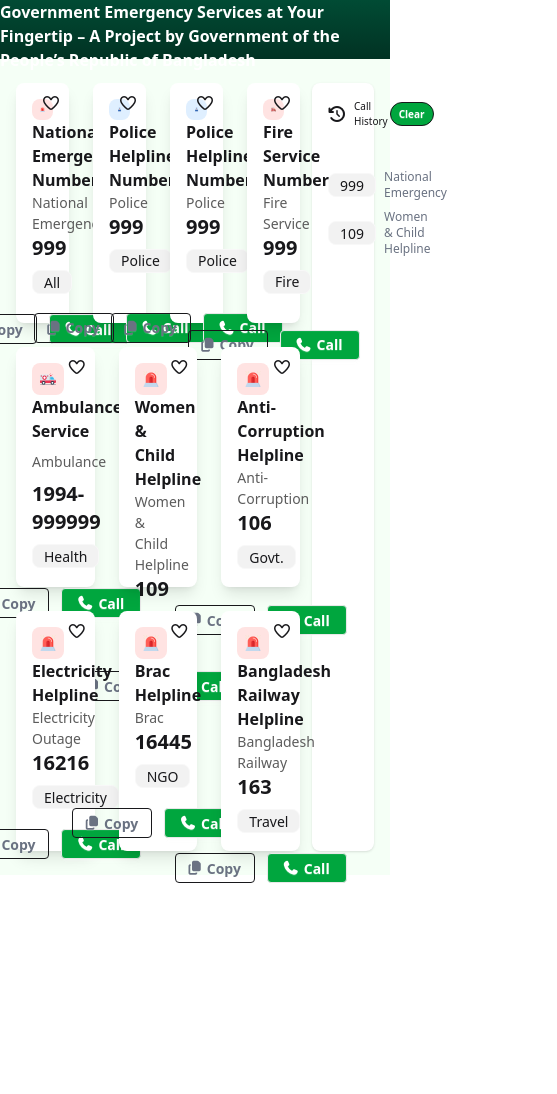
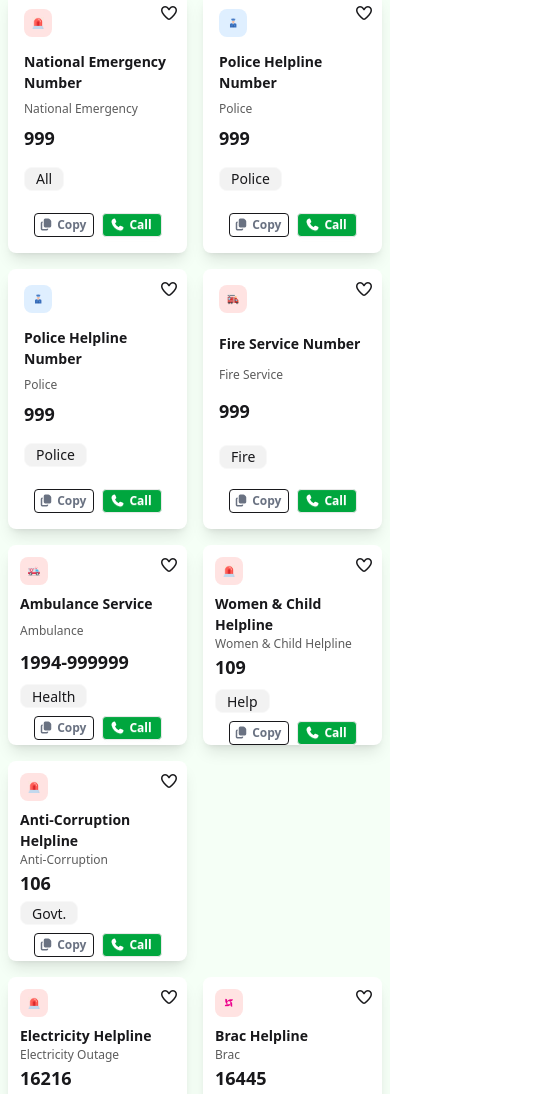
Before and after one commit to oniichan28/B12-A5-Emergency-Hotline, a plain HTML site: page index.html in a window 390 px wide. Shown: the part 283-1377 px from the top of the page, 557 px wide, since content can reach past the window. Before the commit the page ends 1166 px from the top, so only its background shows below. Drawn offline with nearby package versions, Linux system fonts and the light colour scheme; a web font is replaced by a local one.

Commit message:
responsive error ficed and added copy and heart js

```diff
--- a/index.html
+++ b/index.html
@@ -10,212 +10,274 @@
 <script src="https://cdn.jsdelivr.net/npm/@tailwindcss/browser@4"></script>
 <!-- Font Awesome CDN -->
  <link rel="stylesheet" href="https://cdnjs.cloudflare.com/ajax/libs/font-awesome/7.0.0/css/all.min.css" integrity="sha512-DxV+EoADOkOygM4IR9yXP8Sb2qwgidEmeqAEmDKIOfPRQZOWbXCzLC6vjbZyy0vPisbH2SyW27+ddLVCN+OMzQ==" crossorigin="anonymous" referrerpolicy="no-referrer" />
+
+ <!-- Hind Sans Font CDN -->
+<link rel="preconnect" href="https://fonts.googleapis.com">
+<link rel="preconnect" href="https://fonts.gstatic.com" crossorigin>
+<link href="https://fonts.googleapis.com/css2?family=Hind+Madurai:wght@300;400;500;600;700&display=swap" rel="stylesheet">
 </head>
 <body>
    <header>
      <!-- Navbar Here -->
-     <div class="navbar bg-base-100 shadow-sd mt-5">
-  <div class="flex-1">
-    <a class="btn btn-ghost text-xl">
-    <img src="./assets/logo.png" class="w-[50px] h-[50px]" alt="">
-    <h3 class="text-2xl text-[#006747] font-bold w-[135px]h-[45px] ">Emergency <br> Service</h3>
-  </a>
+     <div class="navbar bg-base-100 shadow-sd mt-5 px-2 md:px-0">
+  <div class="navbar-start flex items-center">
+    <a class="btn btn-ghost text-xl flex items-center gap-2">
+      <img src="./assets/logo.png" class="w-[40px] h-[40px] md:w-[50px] md:h-[50px]" alt="">
+      <h3 class="text-lg md:text-2xl text-[#006747] font-bold w-[110px] md:w-[135px] h-[35px] md:h-[45px] hind-madurai-bold">Emergency <br> Service</h3>
+    </a>
   </div>
-  <div class="flex-none flex items-center gap-4">
-    <div class="flex items-center gap-2">
-      <div class="w-[120px] h-[50px] rounded-[50px] justify-center items-center text-center content-center flex font-bold bg-[#41FF6B]/10 gap-2 opacity-10%">
+  <div class="flex-none flex items-center gap-2 md:gap-4">
+    <div class="flex items-center gap-1 md:gap-2">
+      <div class="w-[70px] md:w-[120px] h-[35px] md:h-[50px] rounded-[50px] justify-center items-center text-center content-center flex font-bold bg-[#41FF6B]/10 gap-1 md:gap-2 opacity-10%">
         <span id="heartCount" class="font-bold">0</span>
-      <img src="./assets/heart.png" class="w-[25px] h-[25px]" alt="">
+        <img src="./assets/heart.png" class="w-[18px] md:w-[25px] h-[18px] md:h-[25px]" alt="">
       </div>
-     <div class="w-[120px] h-[50px] rounded-[50px] justify-center items-center text-center content-center flex font-bold bg-[#41FF6B]/10 gap-2 opacity-10%"> <span id="coinCount" class="font-bold">100</span>
-      <img src="./assets/coin.png" class="w-[25px] h-[25px]" alt="">
-    </div>
-      <span id="" class="bg-[#00A63E] w-[120px] h-[50px] rounded-[50px] justify-center items-center text-center content-center text-white font-bold">0 Copy</span>
+      <div class="w-[70px] md:w-[120px] h-[35px] md:h-[50px] rounded-[50px] justify-center items-center text-center content-center flex font-bold bg-[#41FF6B]/10 gap-1 md:gap-2 opacity-10%">
+        <span id="coinCount" class="font-bold">100</span>
+        <img src="./assets/coin.png" class="w-[18px] md:w-[25px] h-[18px] md:h-[25px]" alt="">
+      </div>
+      <span id="copyCount" class="bg-[#00A63E] w-[70px] md:w-[120px] h-[35px] md:h-[50px] rounded-[50px] justify-center items-center text-center content-center text-white font-bold text-xs md:text-base">0 Copy</span>
     </div>
   </div>
 </div>
 <!-- Banner Section Here -->
- <section class="bg-gradient-to-b from-[#013223] via-[#006747] to-[#013223] max-w-full h-[240px] flex flex-col justify-center items-center mt-4">
-  <img src="./assets/logo-dark.png" class="w-[90px] h-[90px]" alt="">
-  <h1 class="font-bold text-white text-4xl mt-2">Emergency Service Directory</h1>
-  <h3 class="font-semibold mt-4 text-white">Government Emergency Services at Your Fingertip – A Project by  Government of the People’s Republic of Bangladesh</h3>
+ <section class="bg-gradient-to-b from-[#013223] via-[#006747] to-[#013223] max-w-full h-[160px] md:h-[240px] flex flex-col justify-center items-center mt-4 px-2">
+  <img src="./assets/logo-dark.png" class="w-[60px] h-[60px] md:w-[90px] md:h-[90px]" alt="">
+  <h1 class="font-bold text-white text-2xl md:text-4xl mt-2 hind-madurai-bold">Emergency Service Directory</h1>
+  <h3 class="font-semibold mt-2 md:mt-4 text-white text-xs md:text-base text-center hind-madurai-bold">Government Emergency Services at Your Fingertip – A Project by  Government of the People’s Republic of Bangladesh</h3>
  </section>
    </header>
 
 <!-- Card Section Here -->
-<main class="mx-auto px-4 py-6 md:py-10 grid grid-cols-5 gap-3 bg-[#F5FFF6]">
+<main class="mx-auto px-2 md:px-4 py-4 md:py-10 grid grid-cols-1 md:grid-cols-5 gap-3 bg-[#F5FFF6]">
 
-  <div class="col-span-4 flex flex-col gap-6">
+  <div class="md:col-span-4 flex flex-col gap-4 md:gap-6">
 
-    <div class="grid grid-cols-4 gap-6">
+    <div class="grid grid-cols-2 md:grid-cols-4 gap-4 md:gap-6">
       <section>
-        <div class="h-[240px] card bg-white shadow-lg border-gray-500 p-4 relative">
-          <button class="absolute top-2 right-2"><i class="fa-regular fa-heart"></i></button>
-          <img src="./assets/emergency.png" class="w-[32px] h-[32px] bg-[#FFE3E2] rounded-lg p-2" alt="">
-          <h3 class="font-bold text-[16px]">National Emergency <br> Number</h3>
-          <p class="text-[#5C5C5C] text-[14px]">National Emergency</p>
-          <h2 class="font-bold text-xl">999</h2>
+       <div class="card bg-white shadow-lg border-gray-500 p-4 flex flex-col min-h-[260px] md:min-h-[280px] justify-between relative">
+
+          <button class="absolute top-2 right-2 heart-btn cursor-pointer">
+  <i class="fa-regular fa-heart"></i>
+</button>
+
+          <img src="./assets/emergency.png" class="w-[28px] h-[28px] md:w-[32px] md:h-[32px] bg-[#FFE3E2] rounded-lg p-2" alt="">
+          <h3 class="font-bold text-[14px] service-name ind-madurai-bold-semibold mt-2 md:text-[16px]">National Emergency <br> Number</h3>
+          <p class="text-[#5C5C5C] text-[12px] md:text-[14px]">National Emergency</p>
+          <h2 class="service-number font-bold text-lg md:text-xl">999</h2>
           <span class="badge bg-[#F2F2F2] mt-2">All</span>
-          <div class="flex justify-center gap-3 mt-5">
-            <button class="btn btn-outline w-[80px] h-[30px] text-gray-500"><i class="fa-solid fa-copy"></i> Copy</button>
-            <button class="btn bg-[#00A63E] text-white w-[80px] h-[30px]"><i class="fa-solid fa-phone"></i> Call</button>
+          <div class="flex justify-center gap-2 md:gap-3 mt-4">
+            <button class="btn btn-outline copy-btn w-[60px] md:w-[80px] h-[24px] md:h-[30px] text-gray-500 text-xs md:text-base">
+              <i class="fa-solid fa-copy"></i> Copy</button>
+
+            <button class="btn call-btn bg-[#00A63E] text-white w-[60px] md:w-[80px] h-[24px] md:h-[30px] text-xs md:text-base"><i class="fa-solid fa-phone"></i> Call</button>
           </div>
         </div>
       </section>
       <section>
-        <div class="h-[240px] card bg-white shadow-lg border-gray-500 p-4 relative">
-          <button class="absolute top-2 right-2"><i class="fa-regular fa-heart"></i></button>
-          <img src="./assets/police.png" class="w-[32px] h-[32px] bg-[#DFEFFF] rounded-lg p-2" alt="">
-          <h3 class="font-bold text-[16px]">Police Helpline Number</h3>
-          <p class="text-[#5C5C5C] text-[14px]">Police</p>
-          <h2 class="font-bold text-xl">999</h2>
+       <div class="card bg-white shadow-lg border-gray-500 p-4 flex flex-col min-h-[260px] md:min-h-[280px] justify-between relative">
+
+          <button class="absolute top-2 right-2 heart-btn cursor-pointer">
+  <i class="fa-regular fa-heart"></i>
+</button>
+
+          <img src="./assets/police.png" class="w-[28px] h-[28px] md:w-[32px] md:h-[32px] bg-[#DFEFFF] rounded-lg p-2" alt="">
+          <h3 class="font-bold text-[14px] service-name ind-madurai-bold-semibold mt-2 md:text-[16px]">Police Helpline Number</h3>
+          <p class="text-[#5C5C5C] text-[12px] md:text-[14px]">Police</p>
+          <h2 class="service-number font-bold text-lg md:text-xl">999</h2>
           <span class="badge bg-[#F2F2F2] mt-2">Police</span>
-          <div class="flex justify-center gap-3 mt-10">
-            <button class="btn btn-outline w-[80px] h-[30px] text-gray-500"><i class="fa-solid fa-copy"></i> Copy</button>
-            <button class="btn bg-[#00A63E] text-white w-[80px] h-[30px]"><i class="fa-solid fa-phone"></i> Call</button>
+          <div class="flex justify-center gap-2 md:gap-3 mt-4">
+            <button class="btn btn-outline copy-btn w-[60px] md:w-[80px] h-[24px] md:h-[30px] text-gray-500 text-xs md:text-base">
+              <i class="fa-solid fa-copy"></i> Copy</button>
+
+            <button class="btn call-btn bg-[#00A63E] text-white w-[60px] md:w-[80px] h-[24px] md:h-[30px] text-xs md:text-base"><i class="fa-solid fa-phone"></i> Call</button>
           </div>
         </div>
       </section>
       <section>
-        <div class="h-[240px] card bg-white shadow-lg border-gray-500 p-4 relative">
-          <button class="absolute top-2 right-2"><i class="fa-regular fa-heart"></i></button>
-          <img src="./assets/police.png" class="w-[32px] h-[32px] bg-[#DFEFFF] rounded-lg p-2" alt="">
-          <h3 class="font-bold text-[16px]">Police Helpline Number</h3>
-          <p class="text-[#5C5C5C] text-[14px]">Police</p>
-          <h2 class="font-bold text-xl">999</h2>
+       <div class="card bg-white shadow-lg border-gray-500 p-4 flex flex-col min-h-[260px] md:min-h-[280px] justify-between relative">
+
+          <button class="absolute top-2 right-2 heart-btn cursor-pointer">
+  <i class="fa-regular fa-heart"></i>
+</button>
+
+          <img src="./assets/police.png" class="w-[28px] h-[28px] md:w-[32px] md:h-[32px] bg-[#DFEFFF] rounded-lg p-2" alt="">
+          <h3 class="font-bold text-[14px] service-name ind-madurai-bold-semibold mt-2 md:text-[16px]">Police Helpline Number</h3>
+          <p class="text-[#5C5C5C] text-[12px] md:text-[14px]">Police</p>
+          <h2 class="service-number font-bold text-lg md:text-xl">999</h2>
           <span class="badge bg-[#F2F2F2] mt-2">Police</span>
-          <div class="flex justify-center gap-3 mt-10">
-            <button class="btn btn-outline w-[80px] h-[30px] text-gray-500"><i class="fa-solid fa-copy"></i> Copy</button>
-            <button class="btn bg-[#00A63E] text-white w-[80px] h-[30px]"><i class="fa-solid fa-phone"></i> Call</button>
+          <div class="flex justify-center gap-2 md:gap-3 mt-4">
+            <button class="btn btn-outline copy-btn w-[60px] md:w-[80px] h-[24px] md:h-[30px] text-gray-500 text-xs md:text-base">
+              <i class="fa-solid fa-copy"></i> Copy</button>
+
+            <button class="btn call-btn bg-[#00A63E] text-white w-[60px] md:w-[80px] h-[24px] md:h-[30px] text-xs md:text-base"><i class="fa-solid fa-phone"></i> Call</button>
           </div>
         </div>
       </section>
        <section>
-        <div class="h-[240px] card bg-white shadow-lg border-gray-500 p-4 relative">
-          <button class="absolute top-2 right-2"><i class="fa-regular fa-heart"></i></button>
-          <img src="./assets/fire-service.png" class="w-[32px] h-[32px] bg-[#FFE3E2] rounded-lg p-2" alt="">
-          <h3 class="font-bold text-[16px]">Fire Service Number</h3>
-          <p class="text-[#5C5C5C] text-[14px]">Fire Service</p>
-          <h2 class="font-bold text-xl">999</h2>
+       <div class="card bg-white shadow-lg border-gray-500 p-4 flex flex-col min-h-[260px] md:min-h-[280px] justify-between relative">
+
+          <button class="absolute top-2 right-2 heart-btn cursor-pointer">
+  <i class="fa-regular fa-heart"></i>
+</button>
+
+          <img src="./assets/fire-service.png" class="w-[28px] h-[28px] md:w-[32px] md:h-[32px] bg-[#FFE3E2] rounded-lg p-2" alt="">
+          <h3 class="font-bold text-[14px] service-name ind-madurai-bold-semibold mt-2 md:text-[16px]">Fire Service Number</h3>
+          <p class="text-[#5C5C5C] text-[12px] md:text-[14px]">Fire Service</p>
+          <h2 class="service-number font-bold text-lg md:text-xl">999</h2>
           <span class="badge bg-[#F2F2F2] mt-2">Fire</span>
-          <div class="flex justify-center gap-3 mt-9">
-            <button class="btn btn-outline w-[80px] h-[30px] text-gray-500"><i class="fa-solid fa-copy"></i> Copy</button>
-            <button class="btn bg-[#00A63E] text-white w-[80px] h-[30px]"><i class="fa-solid fa-phone"></i> Call</button>
+          <div class="flex justify-center gap-2 md:gap-3 mt-2 md:mt-9">
+            <button class="btn btn-outline copy-btn w-[60px] md:w-[80px] h-[24px] md:h-[30px] text-gray-500 text-xs md:text-base">
+  <i class="fa-solid fa-copy"></i> Copy
+</button>
+
+            <button class="btn call-btn bg-[#00A63E] text-white w-[60px] md:w-[80px] h-[24px] md:h-[30px] text-xs md:text-base"><i class="fa-solid fa-phone"></i> Call</button>
           </div>
         </div>
       </section>
     </div>
 
-    <div class="grid grid-cols-3 gap-6">
+    <div class="grid grid-cols-2 md:grid-cols-3 gap-4 md:gap-6">
         <section>
-<div class=" h-[240px] card bg-white shadow-lg border-gray-500 p-4 relative">
-  <button class="absolute top-2 right-2  "><i class="fa-regular fa-heart"></i></button>
-  <img src="./assets/ambulance.png" class="w-[32px] h-[32px] bg-[#FFE3E2] bg-cover bg-center rounded-lg p-2" alt="">
-  <h3 class="font-bold text-[16px] mt2-">Ambulance Service</h3>
-  <p class="text-[#5C5C5C] text-[14px] mt-2">Ambulance</p>
-  <h2 class="font-bold text-xl mt-2">1994-999999</h2>
-  <span class="badge bg-[#F2F2F2] mt-2 ">Health</span>
-  <div class="flex justify-center gap-3 mt-5 ">
-        <button class="btn btn-outline w-[80px] h-[30px] text-gray-500"><i class="fa-solid fa-copy"></i> Copy</button>
-        <button class="btn bg-[#00A63E] text-white w-[80px] h-[30px]"> <i class="fa-solid fa-phone"></i>Call</button>
+<div class="h-[200px] md:h-[240px] card bg-white shadow-lg border-gray-500 p-3 md:p-4 relative flex flex-col">
+  <button class="absolute top-2 right-2 heart-btn cursor-pointer">
+  <i class="fa-regular fa-heart"></i>
+</button>
+
+  <img src="./assets/ambulance.png" class="w-[28px] h-[28px] md:w-[32px] md:h-[32px] bg-[#FFE3E2] bg-cover bg-center rounded-lg p-2" alt="">
+  <h3 class="font-bold text-[14px] service-name ind-madurai-bold-semibold mt-2 md:text-[16px] mt2-">Ambulance Service</h3>
+  <p class="text-[#5C5C5C] text-[12px] md:text-[14px] mt-2">Ambulance</p>
+  <h2 class="service-number font-bold text-lg md:text-xl mt-2">1994-999999</h2>
+  <span class="badge bg-[#F2F2F2] mt-2">Health</span>
+  <div class="flex justify-center gap-2 md:gap-3 mt-2 md:mt-5">
+        <button class="btn btn-outline copy-btn w-[60px] md:w-[80px] h-[24px] md:h-[30px] text-gray-500 text-xs md:text-base">
+  <i class="fa-solid fa-copy"></i> Copy
+</button>
+
+        <button class="btn call-btn bg-[#00A63E] text-white w-[60px] md:w-[80px] h-[24px] md:h-[30px] text-xs md:text-base"> <i class="fa-solid fa-phone"></i>Call</button>
       </div>
 </div>
   </section>
     <section>
-<div class=" h-[240px] card bg-white shadow-lg border-gray-500 p-4 relative">
-  <button class="absolute top-2 right-2  "><i class="fa-regular fa-heart"></i></button>
-  <img src="./assets/emergency.png" class="w-[32px] h-[32px] bg-[#FFE3E2] bg-cover bg-center rounded-lg p-2" alt="">
-  <h3 class="font-bold text-[16px]">Women & Child Helpline</h3>
-  <p class="text-[#5C5C5C] text-[14px]">Women & Child Helpline</p>
-  <h2 class="font-bold text-xl">109</h2>
-  <span class="badge bg-[#F2F2F2] mt-2 ">Help</span>
-  <div class="flex justify-center gap-3 mt-9 ">
-        <button class="btn btn-outline w-[80px] h-[30px] text-gray-500"><i class="fa-solid fa-copy"></i> Copy</button>
-        <button class="btn bg-[#00A63E] text-white w-[80px] h-[30px]"> <i class="fa-solid fa-phone"></i>Call</button>
+<div class="h-[200px] md:h-[240px] card bg-white shadow-lg border-gray-500 p-3 md:p-4 relative flex flex-col">
+  <button class="absolute top-2 right-2 heart-btn cursor-pointer">
+  <i class="fa-regular fa-heart"></i>
+</button>
+
+  <img src="./assets/emergency.png" class="w-[28px] h-[28px] md:w-[32px] md:h-[32px] bg-[#FFE3E2] bg-cover bg-center rounded-lg p-2" alt="">
+  <h3 class="font-bold text-[14px] service-name ind-madurai-bold-semibold mt-2 md:text-[16px]">Women & Child Helpline</h3>
+  <p class="text-[#5C5C5C] text-[12px] md:text-[14px]">Women & Child Helpline</p>
+  <h2 class="service-number font-bold text-lg md:text-xl">109</h2>
+  <span class="badge bg-[#F2F2F2] mt-2">Help</span>
+  <div class="flex justify-center gap-2 md:gap-3 mt-2 md:mt-9">
+        <button class="btn btn-outline copy-btn w-[60px] md:w-[80px] h-[24px] md:h-[30px] text-gray-500 text-xs md:text-base">
+  <i class="fa-solid fa-copy"></i> Copy
+</button>
+
+        <button class="btn call-btn bg-[#00A63E] text-white w-[60px] md:w-[80px] h-[24px] md:h-[30px] text-xs md:text-base"> <i class="fa-solid fa-phone"></i>Call</button>
       </div>
 </div>
   </section>
     <section>
-<div class=" h-[240px] card bg-white shadow-lg border-gray-500 p-4 relative">
-  <button class="absolute top-2 right-2  "><i class="fa-regular fa-heart"></i></button>
-  <img src="./assets/emergency.png" class="w-[32px] h-[32px] bg-[#FFE3E2] bg-cover bg-center rounded-lg p-2" alt="">
-  <h3 class="font-bold text-[16px]">Anti-Corruption Helpline</h3>
-  <p class="text-[#5C5C5C] text-[14px]">Anti-Corruption</p>
-  <h2 class="font-bold text-xl">106</h2>
-  <span class="badge bg-[#F2F2F2] mt-2 ">Govt.</span>
-  <div class="flex justify-center gap-3 mt-9 ">
-        <button class="btn btn-outline w-[80px] h-[30px] text-gray-500"><i class="fa-solid fa-copy"></i> Copy</button>
-        <button class="btn bg-[#00A63E] text-white w-[80px] h-[30px]"> <i class="fa-solid fa-phone"></i>Call</button>
+<div class="h-[200px] md:h-[240px] card bg-white shadow-lg border-gray-500 p-3 md:p-4 relative flex flex-col">
+  <button class="absolute top-2 right-2 heart-btn cursor-pointer">
+  <i class="fa-regular fa-heart"></i>
+</button>
+
+  <img src="./assets/emergency.png" class="w-[28px] h-[28px] md:w-[32px] md:h-[32px] bg-[#FFE3E2] bg-cover bg-center rounded-lg p-2" alt="">
+  <h3 class="font-bold text-[14px] service-name ind-madurai-bold-semibold mt-2 md:text-[16px]">Anti-Corruption Helpline</h3>
+  <p class="text-[#5C5C5C] text-[12px] md:text-[14px]">Anti-Corruption</p>
+  <h2 class="service-number font-bold text-lg md:text-xl">106</h2>
+  <span class="badge bg-[#F2F2F2] mt-1">Govt.</span>
+ <div class="flex justify-center gap-2 md:gap-3 mt-2 md:mt-5">
+        <button class="btn btn-outline copy-btn w-[60px] md:w-[80px] h-[24px] md:h-[30px] text-gray-500 text-xs md:text-base">
+  <i class="fa-solid fa-copy"></i> Copy
+</button>
+
+        <button class="btn call-btn bg-[#00A63E] text-white w-[60px] md:w-[80px] h-[24px] md:h-[30px] text-xs md:text-base"> <i class="fa-solid fa-phone"></i>Call</button>
       </div>
 </div>
   </section>
     </div>
 
-    <div class="grid grid-cols-3 gap-6">
+    <div class="grid grid-cols-2 md:grid-cols-3 gap-4 md:gap-6">
       <section>
-<div class=" h-[240px] card bg-white shadow-lg border-gray-500 p-4 relative">
-  <button class="absolute top-2 right-2  "><i class="fa-regular fa-heart"></i></button>
-  <img src="./assets/emergency.png" class="w-[32px] h-[32px] bg-[#FFE3E2] bg-cover bg-center rounded-lg p-2" alt="">
-  <h3 class="font-bold text-[16px]">Electricity Helpline</h3>
-  <p class="text-[#5C5C5C] text-[14px]">Electricity Outage</p>
-  <h2 class="font-bold text-xl">16216</h2>
-  <span class="badge bg-[#F2F2F2] mt-2 ">Electricity</span>
-  <div class="flex justify-center gap-3 mt-5 ">
-        <button class="btn btn-outline w-[80px] h-[30px] text-gray-500"><i class="fa-solid fa-copy"></i> Copy</button>
-        <button class="btn bg-[#00A63E] text-white w-[80px] h-[30px]"> <i class="fa-solid fa-phone"></i>Call</button>
+<div class="h-[200px] md:h-[240px] card bg-white shadow-lg border-gray-500 p-3 md:p-4 relative flex flex-col">
+  <button class="absolute top-2 right-2 heart-btn cursor-pointer">
+  <i class="fa-regular fa-heart"></i>
+</button>
+
+  <img src="./assets/emergency.png" class="w-[28px] h-[28px] md:w-[32px] md:h-[32px] bg-[#FFE3E2] bg-cover bg-center rounded-lg p-2" alt="">
+  <h3 class="font-bold text-[14px] service-name ind-madurai-bold-semibold mt-2 md:text-[16px]">Electricity Helpline</h3>
+  <p class="text-[#5C5C5C] text-[12px] md:text-[14px]">Electricity Outage</p>
+  <h2 class="service-number font-bold text-lg md:text-xl">16216</h2>
+  <span class="badge bg-[#F2F2F2] mt-2">Electricity</span>
+  <div class="flex justify-center gap-2 md:gap-3 mt-2 md:mt-5">
+        <button class="btn btn-outline copy-btn w-[60px] md:w-[80px] h-[24px] md:h-[30px] text-gray-500 text-xs md:text-base">
+  <i class="fa-solid fa-copy"></i> Copy
+</button>
+
+        <button class="btn call-btn bg-[#00A63E] text-white w-[60px] md:w-[80px] h-[24px] md:h-[30px] text-xs md:text-base"> <i class="fa-solid fa-phone"></i>Call</button>
       </div>
 </div>
   </section> <section>
-<div class=" h-[240px] card bg-white shadow-lg border-gray-500 p-4 relative">
-  <button class="absolute top-2 right-2  "><i class="fa-regular fa-heart"></i></button>
-  <img src="./assets/emergency.png" class="w-[32px] h-[32px] bg-[#FFE3E2] bg-cover bg-center rounded-lg p-2" alt="">
-  <h3 class="font-bold text-[16px]">Brac Helpline</h3>
-  <p class="text-[#5C5C5C] text-[14px]">Brac</p>
-  <h2 class="font-bold text-xl">16445</h2>
-  <span class="badge bg-[#F2F2F2] mt-2 ">NGO</span>
-  <div class="flex justify-center gap-3 mt-5 ">
-        <button class="btn btn-outline w-[80px] h-[30px] text-gray-500"><i class="fa-solid fa-copy"></i> Copy</button>
-        <button class="btn bg-[#00A63E] text-white w-[80px] h-[30px]"> <i class="fa-solid fa-phone"></i>Call</button>
+<div class="h-[200px] md:h-[240px] card bg-white shadow-lg border-gray-500 p-3 md:p-4 relative flex flex-col">
+  <button class="absolute top-2 right-2 heart-btn cursor-pointer">
+  <i class="fa-regular fa-heart"></i>
+</button>
+
+  <img src="./assets/brac.png" class="w-[28px] h-[28px] md:w-[32px] md:h-[32px] bg-[#FFE3E2] bg-cover bg-center rounded-lg p-2" alt="">
+  <h3 class="font-bold text-[14px] service-name ind-madurai-bold-semibold mt-2 md:text-[16px]">Brac Helpline</h3>
+  <p class="text-[#5C5C5C] text-[12px] md:text-[14px]">Brac</p>
+  <h2 class="service-number font-bold text-lg md:text-xl">16445</h2>
+  <span class="badge bg-[#F2F2F2] mt-2">NGO</span>
+  <div class="flex justify-center gap-2 md:gap-3 mt-2 md:mt-5">
+        <button class="btn btn-outline copy-btn w-[60px] md:w-[80px] h-[24px] md:h-[30px] text-gray-500 text-xs md:text-base">
+  <i class="fa-solid fa-copy"></i> Copy
+</button>
+
+        <button class="btn call-btn bg-[#00A63E] text-white w-[60px] md:w-[80px] h-[24px] md:h-[30px] text-xs md:text-base"> <i class="fa-solid fa-phone"></i>Call</button>
       </div>
 </div>
   </section> <section>
-<div class=" h-[240px] card bg-white shadow-lg border-gray-500 p-4 relative">
-  <button class="absolute top-2 right-2  "><i class="fa-regular fa-heart"></i></button>
-  <img src="./assets/emergency.png" class="w-[32px] h-[32px] bg-[#FFE3E2] bg-cover bg-center rounded-lg p-2" alt="">
-  <h3 class="font-bold text-[16px]">Bangladesh Railway Helpline </h3>
-  <p class="text-[#5C5C5C] text-[14px]">Bangladesh Railway</p>
-  <h2 class="font-bold text-xl">163</h2>
-  <span class="badge bg-[#F2F2F2] mt-2 ">Travel</span>
-  <div class="flex justify-center gap-3 mt-5 ">
-        <button class="btn btn-outline w-[80px] h-[30px] text-gray-500"><i class="fa-solid fa-copy"></i> Copy</button>
-        <button class="btn bg-[#00A63E] text-white w-[80px] h-[30px]"> <i class="fa-solid fa-phone"></i>Call</button>
+<div class="h-[200px] md:h-[240px] card bg-white shadow-lg border-gray-500 p-3 md:p-4 relative flex flex-col">
+  <button class="absolute top-2 right-2 heart-btn cursor-pointer">
+  <i class="fa-regular fa-heart"></i>
+</button>
+
+  <img src="./assets/Bangladesh-Railway.png" class="w-[28px] h-[28px] md:w-[32px] md:h-[32px] bg-[#FFE3E2] bg-cover bg-center rounded-lg p-2" alt="">
+  <h3 class="font-bold text-[14px] service-name ind-madurai-bold-semibold mt-2 md:text-[16px]">Bangladesh Railway Helpline </h3>
+  <p class="text-[#5C5C5C] text-[12px] md:text-[14px]">Bangladesh Railway</p>
+  <h2 class="service-number font-bold text-lg md:text-xl">163</h2>
+  <span class="badge bg-[#F2F2F2] mt-2">Travel</span>
+  <div class="flex justify-center gap-2 md:gap-3 mt-2 md:mt-5">
+        <button class="btn btn-outline copy-btn w-[60px] md:w-[80px] h-[24px] md:h-[30px] text-gray-500 text-xs md:text-base">
+  <i class="fa-solid fa-copy"></i> Copy
+</button>
+
+        <button class="btn call-btn bg-[#00A63E] text-white w-[60px] md:w-[80px] h-[24px] md:h-[30px] text-xs md:text-base"> <i class="fa-solid fa-phone"></i>Call</button>
       </div>
 </div>
   </section>
     </div>
   </div>
 
-  <div class="col-span-1 flex flex-col gap-6 bg-[#FFFFFF] p-4 rounded-lg shadow">
-    <div class="flex items-center justify-between mb-4">
-      <h2 class="text-[10px] flex items-center gap-2">
-        <i class="fa-solid fa-clock-rotate-left text-[16px] "></i> Call History
+  <div class="md:col-span-1 flex flex-col gap-4 md:gap-6 bg-[#FFFFFF] p-3 md:p-4 rounded-lg shadow mt-4 md:mt-0">
+    <div class="flex items-center justify-between mb-3 md:mb-4">
+      <h2 class="text-xs md:text-[10px] flex items-center gap-2">
+        <i class="fa-solid fa-clock-rotate-left text-base md:text-[16px]"></i> Call History
       </h2>
-      <button id="clearHistoryBtn" class="btn btn-xs btn-outline text-[10px] bg-[#00A63E] text-white rounded-2xl">Clear</button>
+      <button id="clearHistoryBtn" class="btn btn-xs btn-outline text-xs md:text-[10px] bg-[#00A63E] text-white rounded-2xl">Clear</button>
     </div>
     <ul id="historyList" class="space-y-2 text-gray-700">
 
-      <li class="flex items-center gap-2">
-        <span class="badge bg-[#F2F2F2]">999</span>
-        <span class="text-xs text-gray-500">National Emergency</span>
-      </li>
-      <li class="flex items-center gap-2">
-        <span class="badge bg-[#F2F2F2]">109</span>
-        <span class="text-xs text-gray-500">Women & Child Helpline</span>
-      </li>
+
     </ul>
   </div>
 
 </main>
 
+<!-- JS Connection Here  -->
+ <script src="./script.js"></script>
 </body>
 </html>
```
Also changed, not shown: script.js (added, +69 -0 lines), style.css (added, +10 -0 lines).
